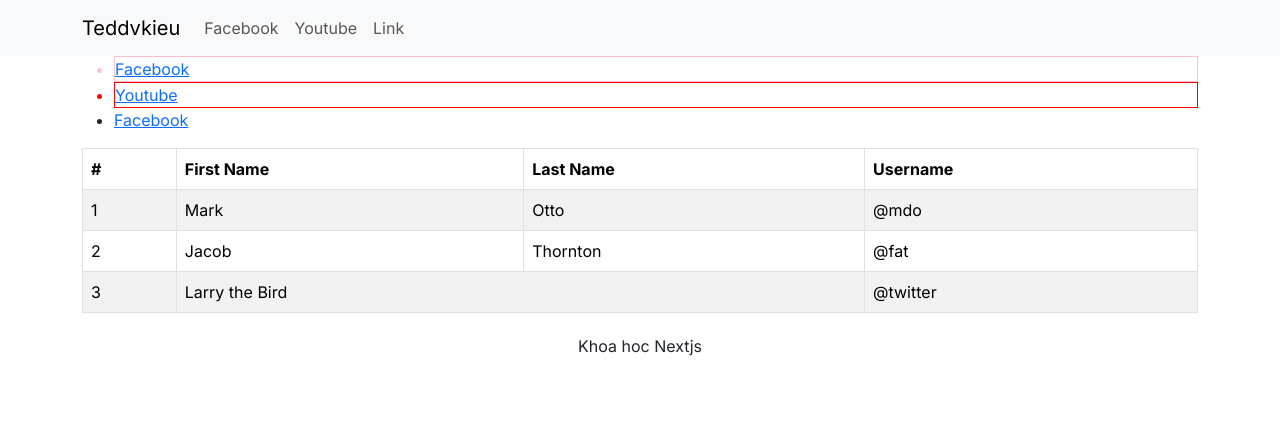
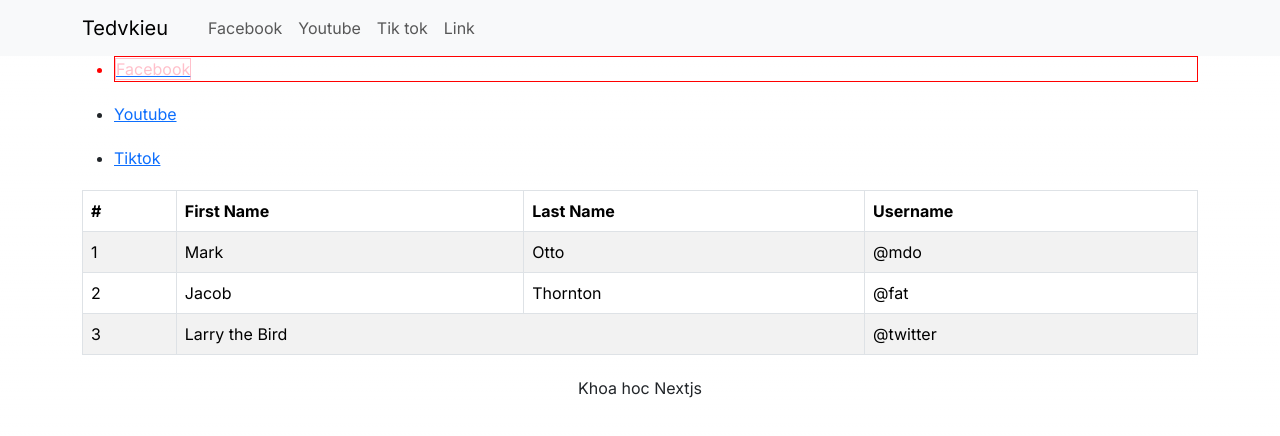
Before and after one commit to tedvkieu/NextJS_BasicTraining, a Next.js app: page / in a window 1280 px wide. Shown: the top 436 px of the page. Built offline with nearby package versions, Linux system fonts and the light colour scheme; no server answers.

Commit message:
useSWR fetch data

```diff
--- a/package.json
+++ b/package.json
@@ -19,6 +19,7 @@
         "react": "18.2.0",
         "react-bootstrap": "2.8.0",
         "react-dom": "18.2.0",
+        "swr": "2.2.0",
         "typescript": "5.0.4"
     }
 }
--- a/src/app/page.tsx
+++ b/src/app/page.tsx
@@ -4,32 +4,46 @@ import x from '@/styles/app.module.css';
 import y from '@/styles/hoidanit.module.css';
 import AppTable from '@/components/app.table';
 import { useEffect } from 'react';
+import useSWR from 'swr';
 
 export default function Home() {
-    useEffect(() => {
-        const fetchData = async () => {
-            const res = await fetch('http://localhost:8000/blogs');
-            const data = await res.json();
-            console.log('chekc res: ', data);
-        };
-        fetchData();
-    }, []);
+    const fetcher = (url: string) => fetch(url).then((res) => res.json());
+
+    const { data, error, isLoading } = useSWR(
+        'http://localhost:8000/blogs',
+        fetcher,
+        {
+            revalidateIfStale: false,
+            revalidateOnFocus: false,
+            revalidateOnReconnect: false,
+        }
+    );
+    // useEffect(() => {
+    //     const fetchData = async () => {
+    //         const res = await fetch('http://localhost:8000/blogs');
+    //         const data = await res.json();
+    //         console.log('chekc res: ', data);
+    //     };
+    //     fetchData();
+    // }, []);
+    console.log('check data: ', data);
     return (
         <div>
+            <div>{data?.length}</div>
             <ul>
-                <li className={y['red']}>
+                <li className={x['red']}>
                     <Link href={'/facebook'}>
-                        <span>Facebook</span>
+                        <span className={y['red']}>Facebook</span>
                     </Link>
                 </li>
-                <li className={x['red']}>
-                    <Link href={'/facebook'}>
+                <li style={{ margin: '20px 0' }}>
+                    <Link href={'/youtube'}>
                         <span>Youtube</span>
                     </Link>
                 </li>
-                <li>
-                    <Link href={'/facebook'}>
-                        <span>Facebook</span>
+                <li style={{ margin: '20px 0' }}>
+                    <Link href={'/tiktok'}>
+                        <span>Tiktok</span>
                     </Link>
                 </li>
             </ul>
--- a/src/components/app.header.tsx
+++ b/src/components/app.header.tsx
@@ -4,13 +4,16 @@ import Link from 'next/link';
 import Container from 'react-bootstrap/Container';
 import Nav from 'react-bootstrap/Nav';
 import Navbar from 'react-bootstrap/Navbar';
-import NavDropdown from 'react-bootstrap/NavDropdown';
 
 const AppHeader = () => {
     return (
         <Navbar expand="lg" className="bg-body-tertiary">
             <Container>
-                <Navbar.Brand href="/">Teddvkieu</Navbar.Brand>
+                <Navbar.Brand>
+                    <Link href={'/'} className="navbar-brand">
+                        Tedvkieu
+                    </Link>
+                </Navbar.Brand>
                 <Navbar.Toggle aria-controls="basic-navbar-nav" />
                 <Navbar.Collapse id="basic-navbar-nav">
                     <Nav className="me-auto">
@@ -19,6 +22,9 @@ const AppHeader = () => {
                         </Link>
                         <Link href={'/youtube'} className="nav-link">
                             Youtube
+                        </Link>
+                        <Link href={'/tiktok'} className="nav-link">
+                            Tik tok
                         </Link>
 
                         <Nav.Link href={'#link'}>Link</Nav.Link>
```
